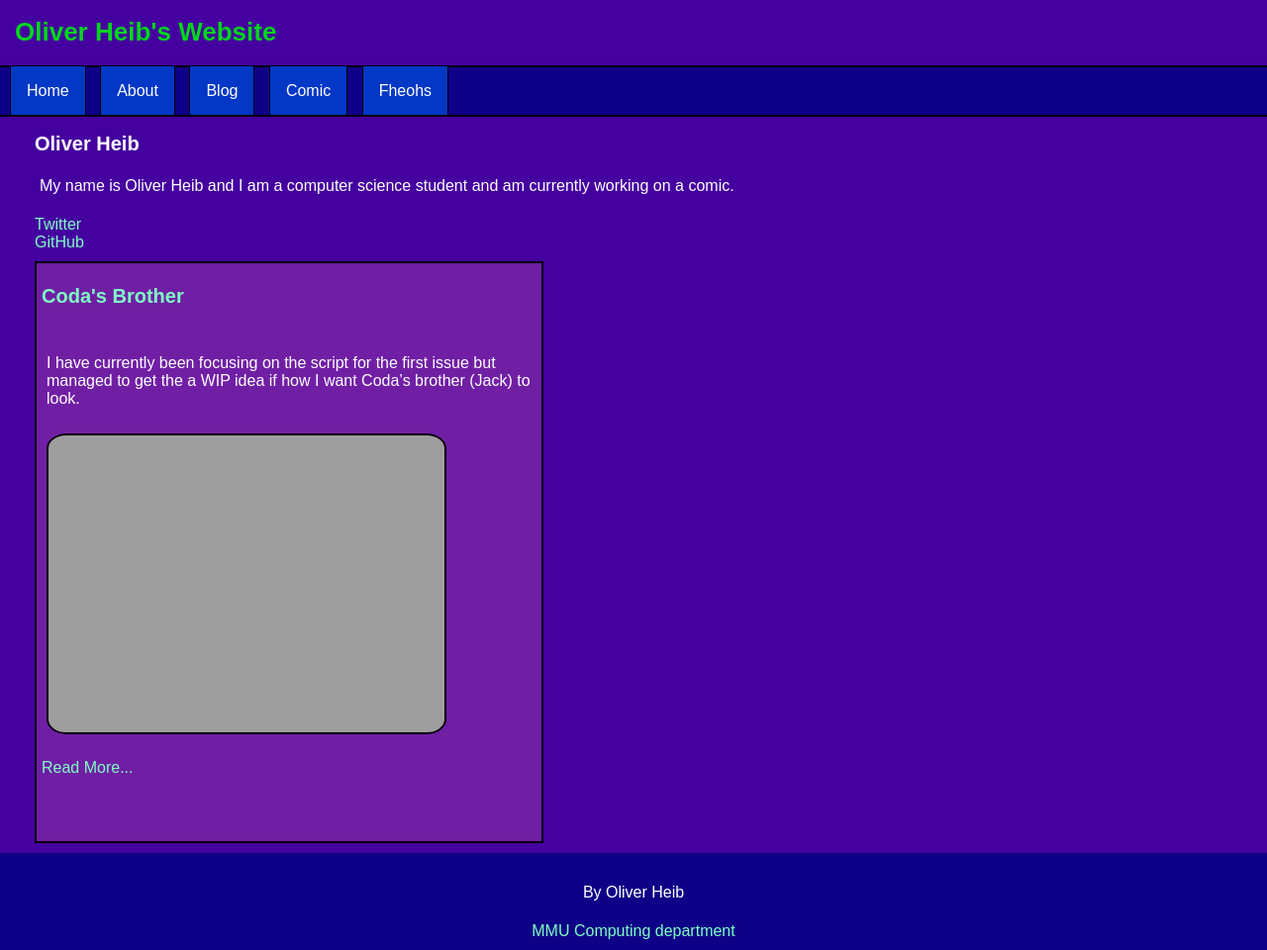
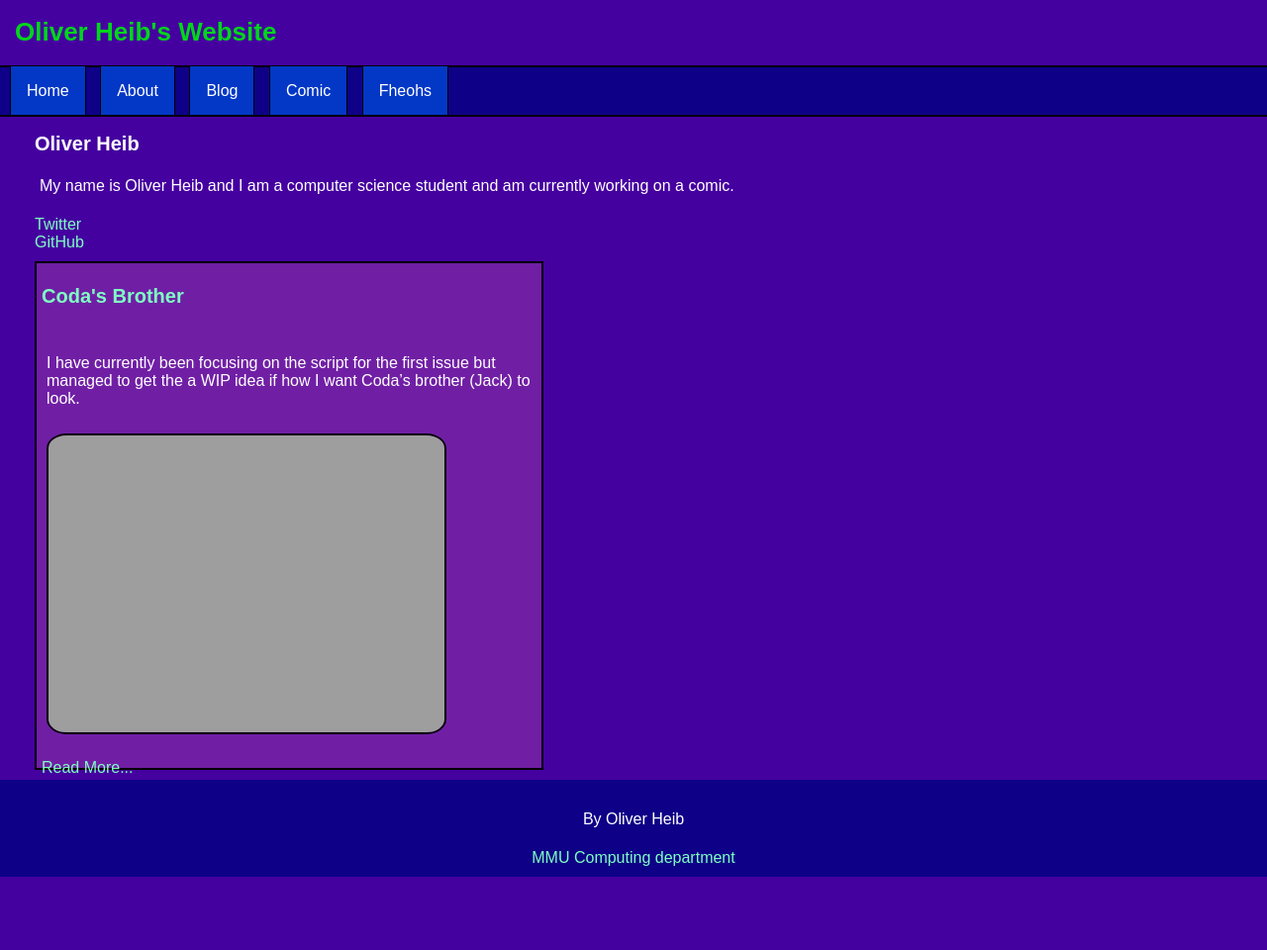
Before and after one commit to OliverHeib/E-PortfolioInJekyll, a Jekyll site: the page built from index.html, in a window 1280 px wide. Shown: the whole page at 99% size. Built offline with Jekyll 4.4.1, drawn with Linux system fonts in a browser that asks for light colours; after the commit the page ends 900 px from its top, so only the background shows below that.

Commit message:
Update index.html

```diff
--- a/index.html
+++ b/index.html
@@ -17,7 +17,7 @@ title: Home
 					<ul>
 						{% for post in site.posts limit:1 %}
 							<li style="list-style-type: none;">
-								<div id="post" style="width: 500px;">
+								<div id="post" style="width: 500px; height: 500px">
 									<h2><a href="/E-PortfolioInJekyll/{{ post.url }}">{{ post.title }}</a></h2><p>{{ post.excerpt }} <a href="/E-PortfolioInJekyll/{{ post.url }}">Read More...</a></p>
 									<br>
 								</div> <!-- End of container div -->
```
